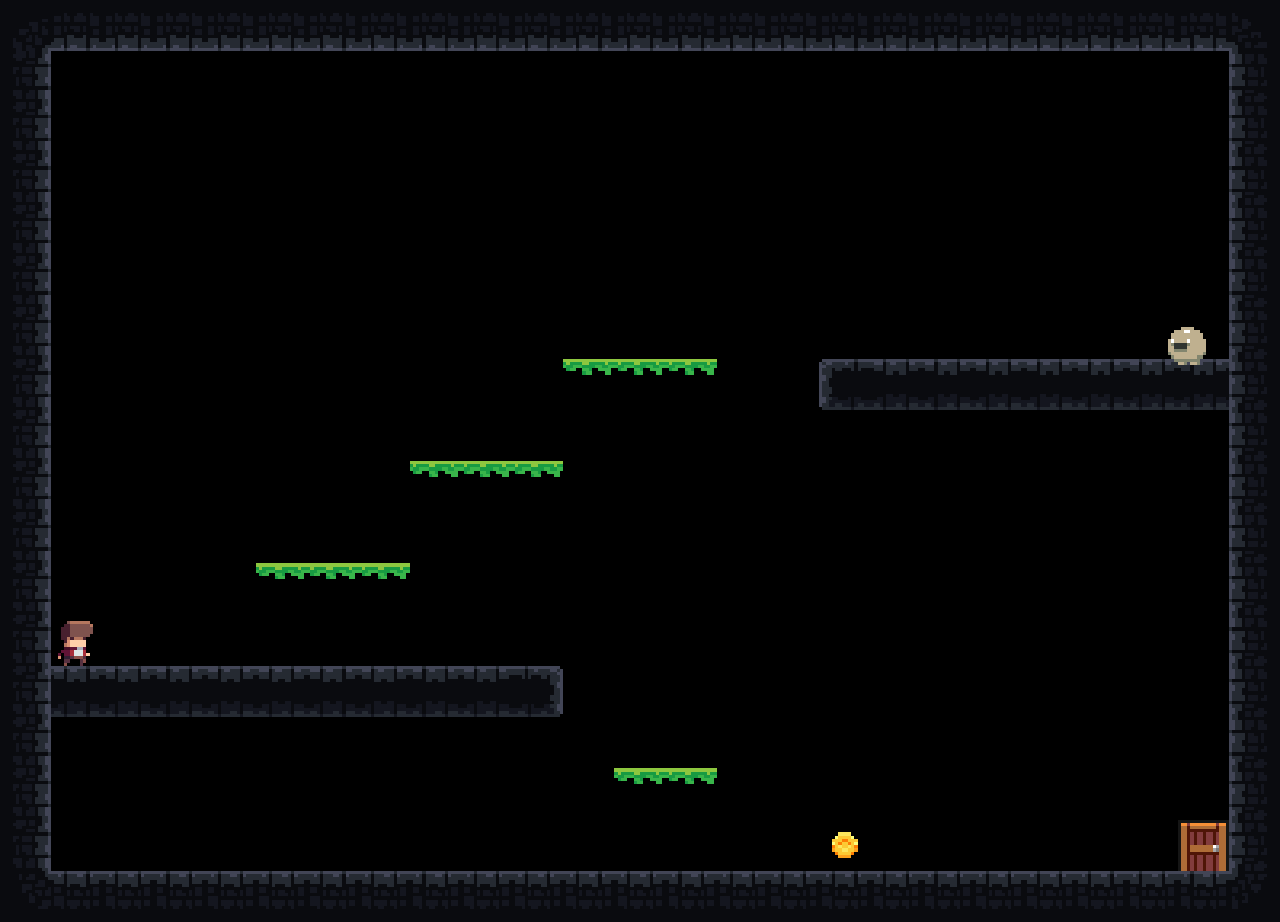
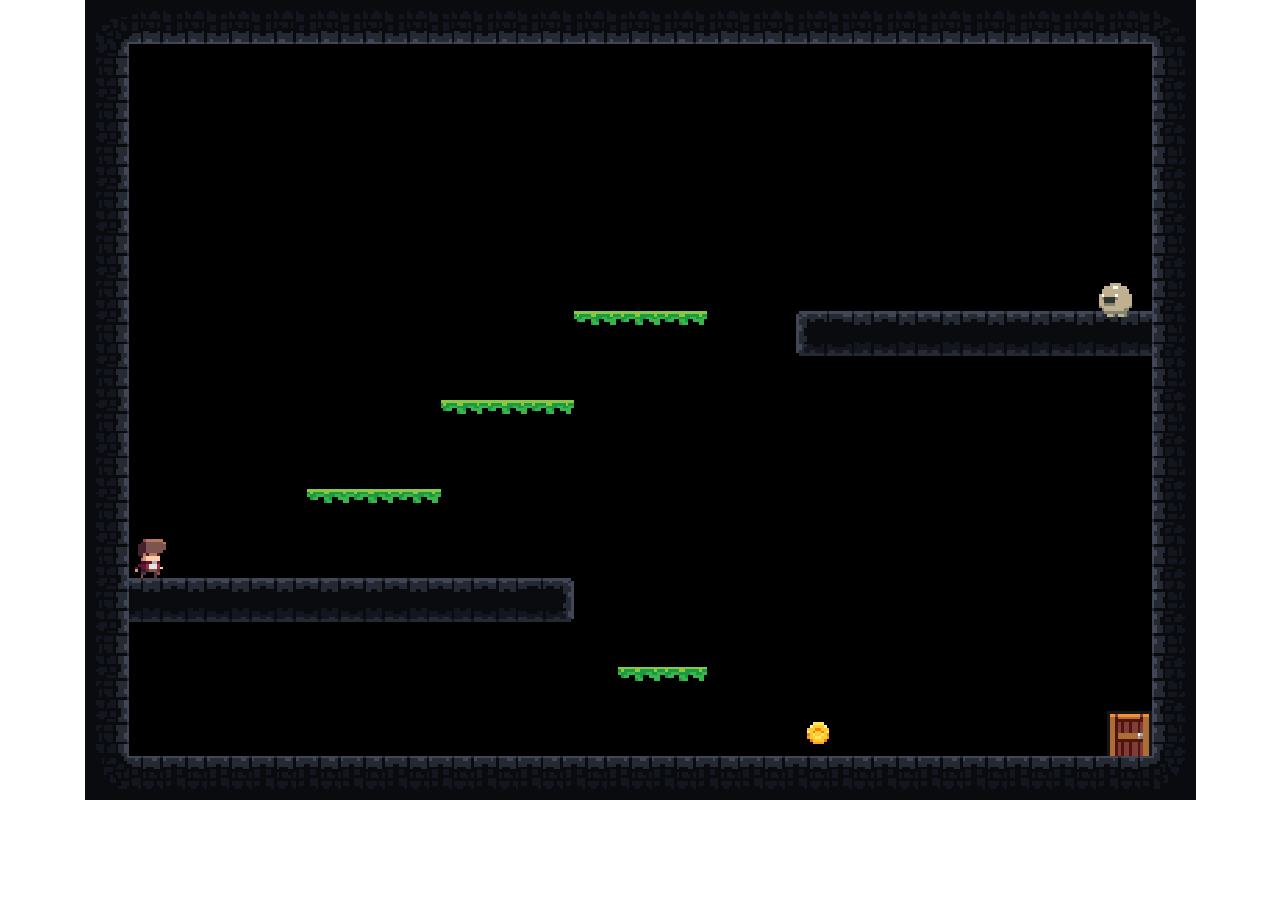
Before and after one commit to nazimboudeffa/GameJamReady, a plain HTML site: page 03 - Gameplay/index.html in a window 1280 px wide. After the commit the page ends 800 px from the top, so only its background shows below. Drawn offline with Linux system fonts and the light colour scheme; animation ran at ten frames a second.

Commit message:
Resize to fit the screen better

```diff
--- a/03 - Gameplay/game.js
+++ b/03 - Gameplay/game.js
@@ -29,6 +29,7 @@ game.renderer.renderSession.roundPixels = true;
 game.scale.scaleMode = Phaser.ScaleManager.SHOW_ALL;
 game.scale.pageAlignHorizontally = true;
 game.scale.pageAlignVertically = true;
+
 }
 
 function preload() {
--- a/03 - Gameplay/index.html
+++ b/03 - Gameplay/index.html
@@ -5,9 +5,13 @@
   <meta charset="UTF-8">
   <meta name="viewport" content="width=device-width, initial-scale=1.0">
   <style type="text/css">
-     * {
+    html, body {
+      padding: 0;
       margin: 0;
-      padding: 0;
+      }
+    #game {
+      width: 100vw;
+      height: 100vh;
     }
   </style>
   <title>Game Jam Name</title>
```
